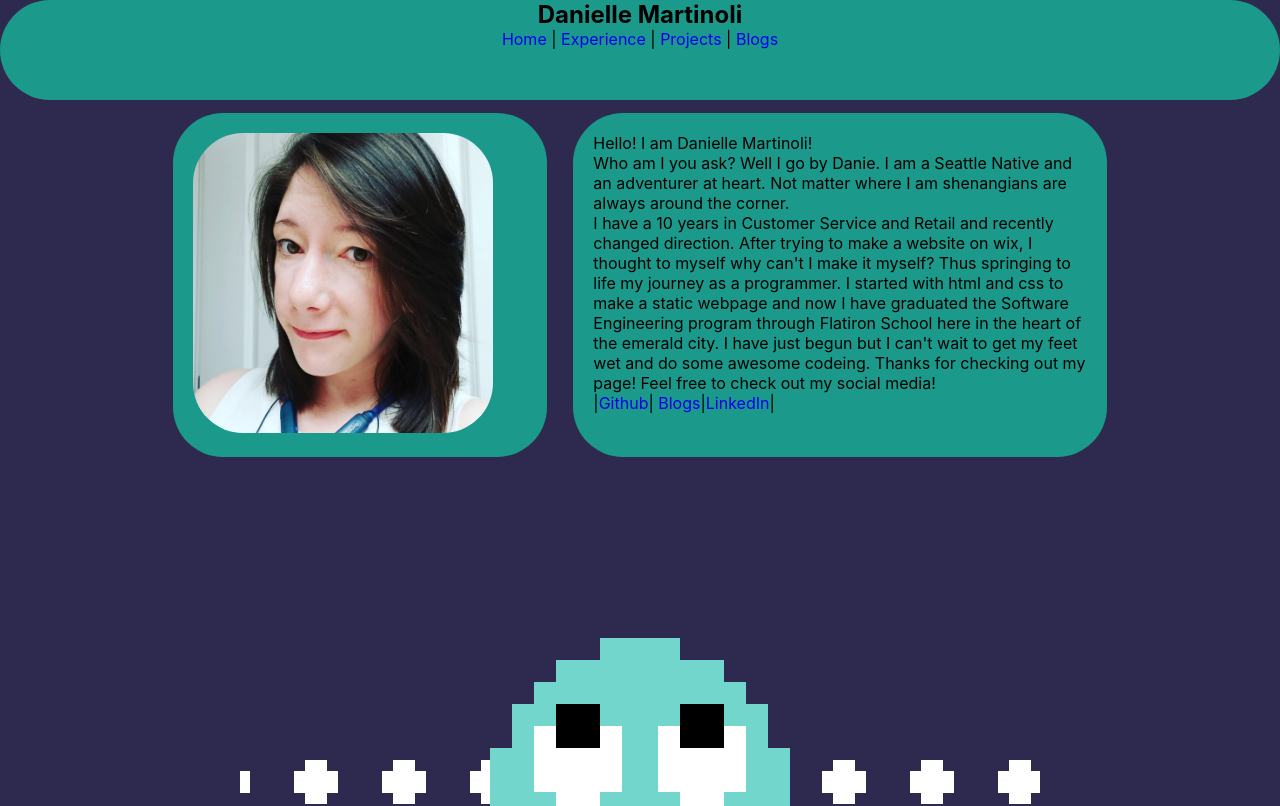
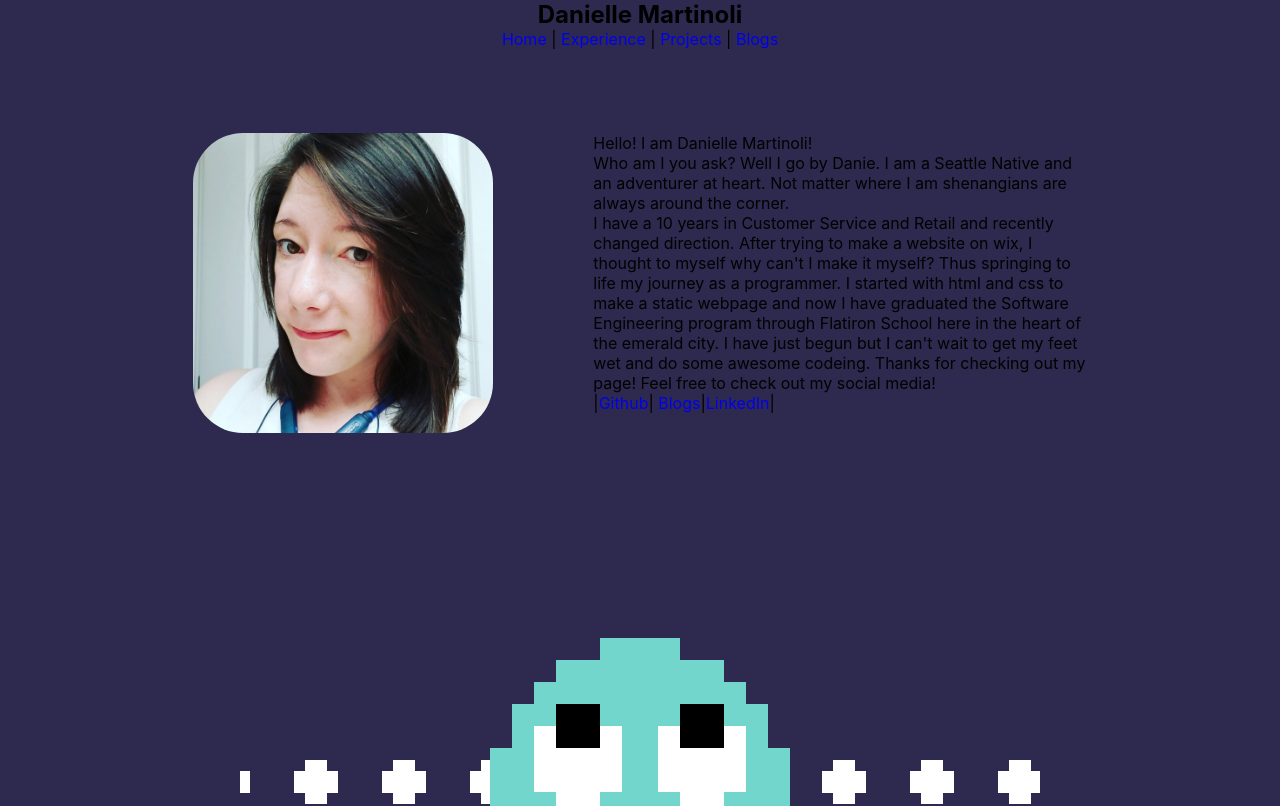
Before and after one commit to daniemart5/daniemartinoli, a React (Create React App) app in the folder danie-website/: page / in a window 1280 px wide. Shown: the top 806 px of the page. Built offline with nearby package versions, Linux system fonts and the light colour scheme.

Commit message:
took out sytles and such

```diff
--- a/danie-website/src/App.css
+++ b/danie-website/src/App.css
@@ -11,7 +11,6 @@ html {
 }
 
 .header {
-  background: #1B998B;
   height: 100px;
   border-radius: 100px;
   text-align: center;
@@ -20,7 +19,6 @@ html {
 .bio {
 grid-column: 6/13;
 grid-row: 1/5;
-background: #1B998B;
 border-radius: 50px;
 margin: 10pt;
 padding: 15pt;
@@ -29,7 +27,6 @@ padding: 15pt;
 .main {
  grid-column: 1/6;
  grid-row: 1/5;
- background: #1B998B;
  border-radius: 50px;
  margin: 10pt;
 }
```
